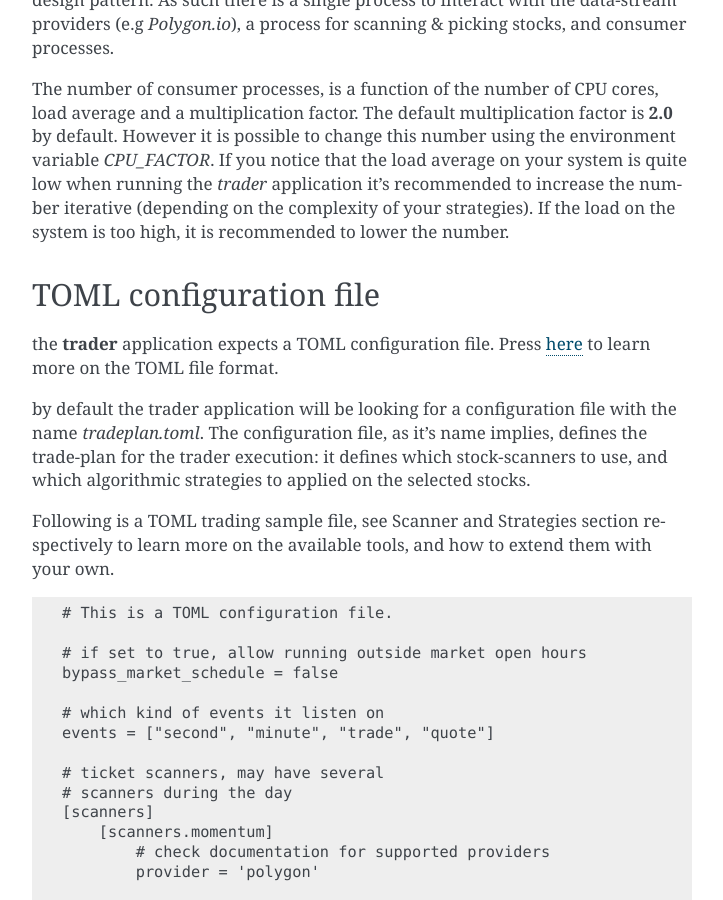
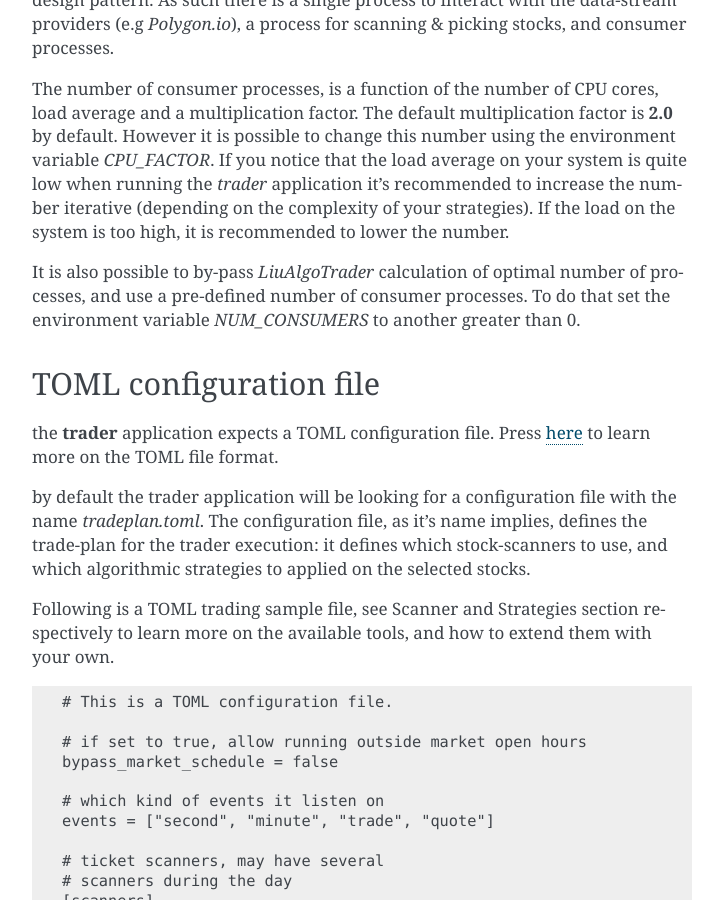
Before and after one commit to amor71/LiuAlgoTrader, a Sphinx documentation site: the page built from docs/source/Configuration.rst, in a window 1280 px wide and 900 px high, scrolled down 1065 px. Shown: the whole window, without its empty margins (388-1111 px from the left). Built offline with Sphinx 7.4.7, drawn with Linux system fonts in a browser that asks for light colours.

Commit message:
fix number of consumers

```diff
--- a/docs/source/Configuration.rst
+++ b/docs/source/Configuration.rst
@@ -66,6 +66,12 @@ on your system is quite low when running the `trader`
 application it's recommended to increase the number
 iterative (depending on the complexity of your
 strategies). If the load on the system is too high, it is recommended to lower the number.
+
+It is also possible to by-pass `LiuAlgoTrader`
+calculation of optimal number of processes, and
+use a pre-defined number of consumer processes.
+To do that set the environment variable
+`NUM_CONSUMERS` to another greater than 0.
 
 
 TOML configuration file
```
Also changed, not shown: 2 other files.
